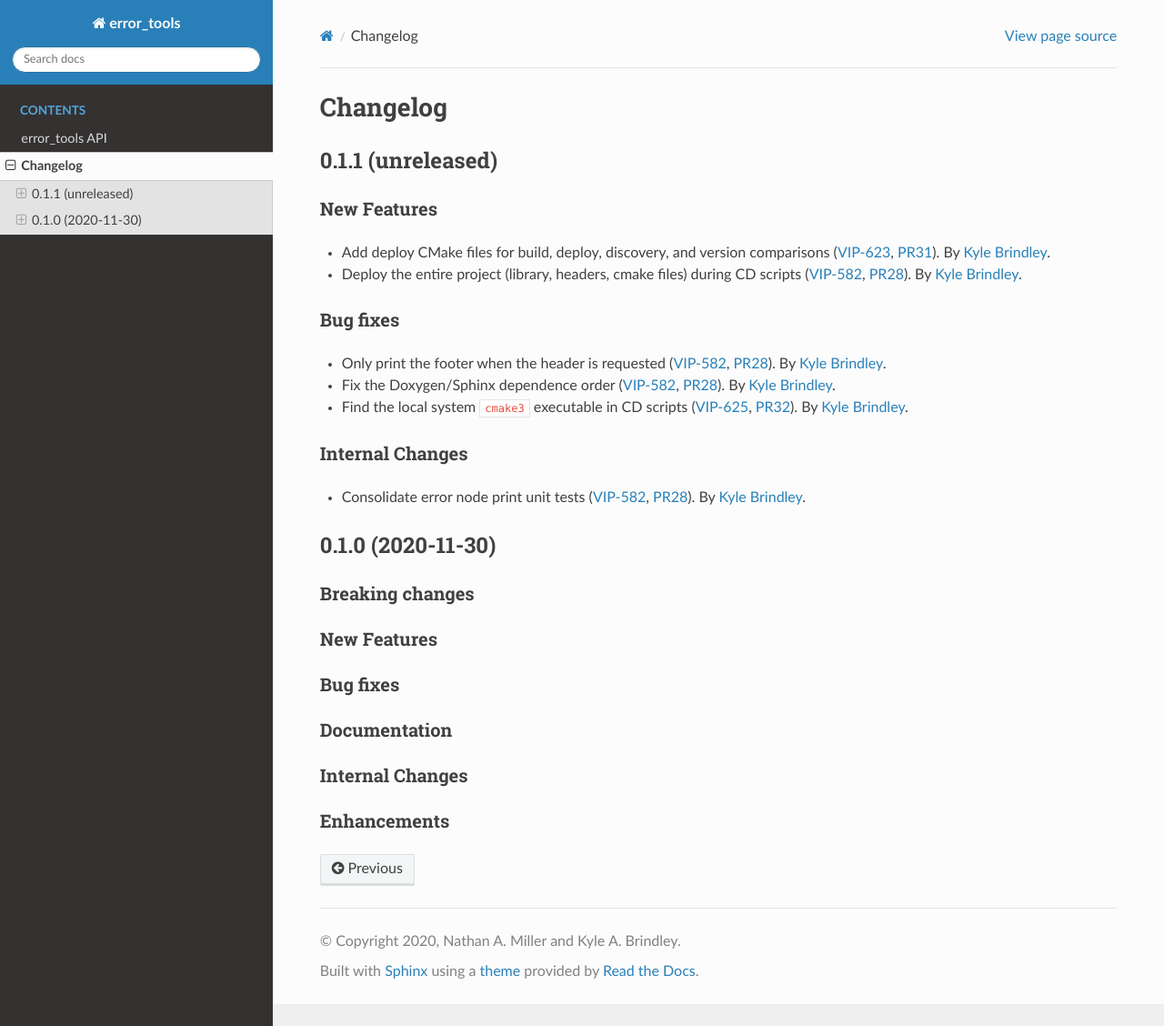
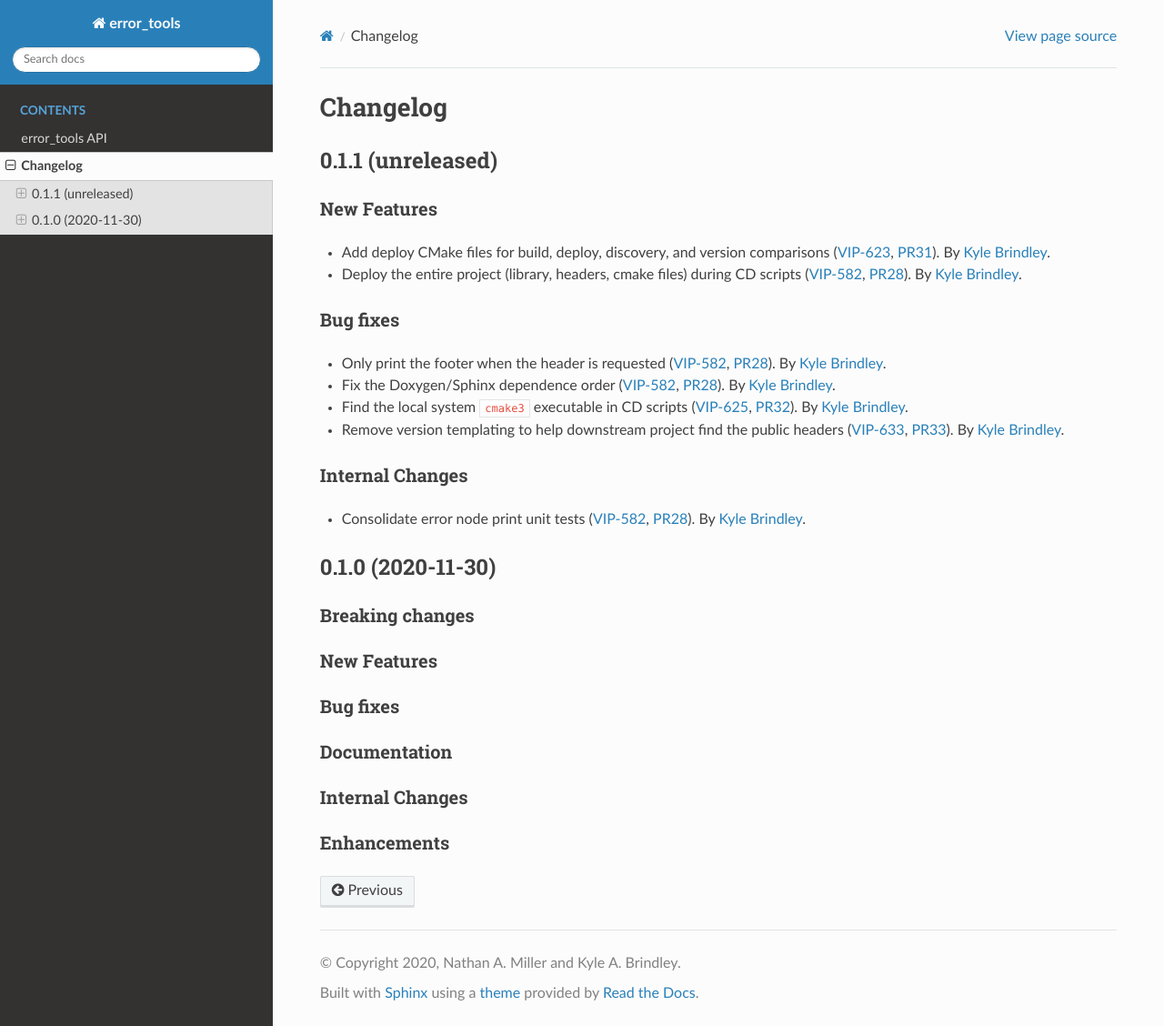
Before and after one commit to lanl/tardigrade-error-tools, a Sphinx documentation site: the page built from docs/changelog.rst, in a window 1280 px wide and 1128 px high. Shown: the whole window at 91% size. Built offline with Sphinx 7.4.7 and the Read the Docs theme 2.0.0, drawn with Linux system fonts in a browser that asks for light colours.

Commit message:
DOC: update changelog

```diff
--- a/docs/changelog.rst
+++ b/docs/changelog.rst
@@ -20,6 +20,8 @@ Bug fixes
 - Only print the footer when the header is requested (:jira:`582`, :pull:`28`). By `Kyle Brindley`_.
 - Fix the Doxygen/Sphinx dependence order (:jira:`582`, :pull:`28`). By `Kyle Brindley`_.
 - Find the local system ``cmake3`` executable in CD scripts (:jira:`625`, :pull:`32`). By `Kyle Brindley`_.
+- Remove version templating to help downstream project find the public headers (:jira:`633`, :pull:`33`). By `Kyle
+  Brindley`_.
 
 Internal Changes
 ================
```
